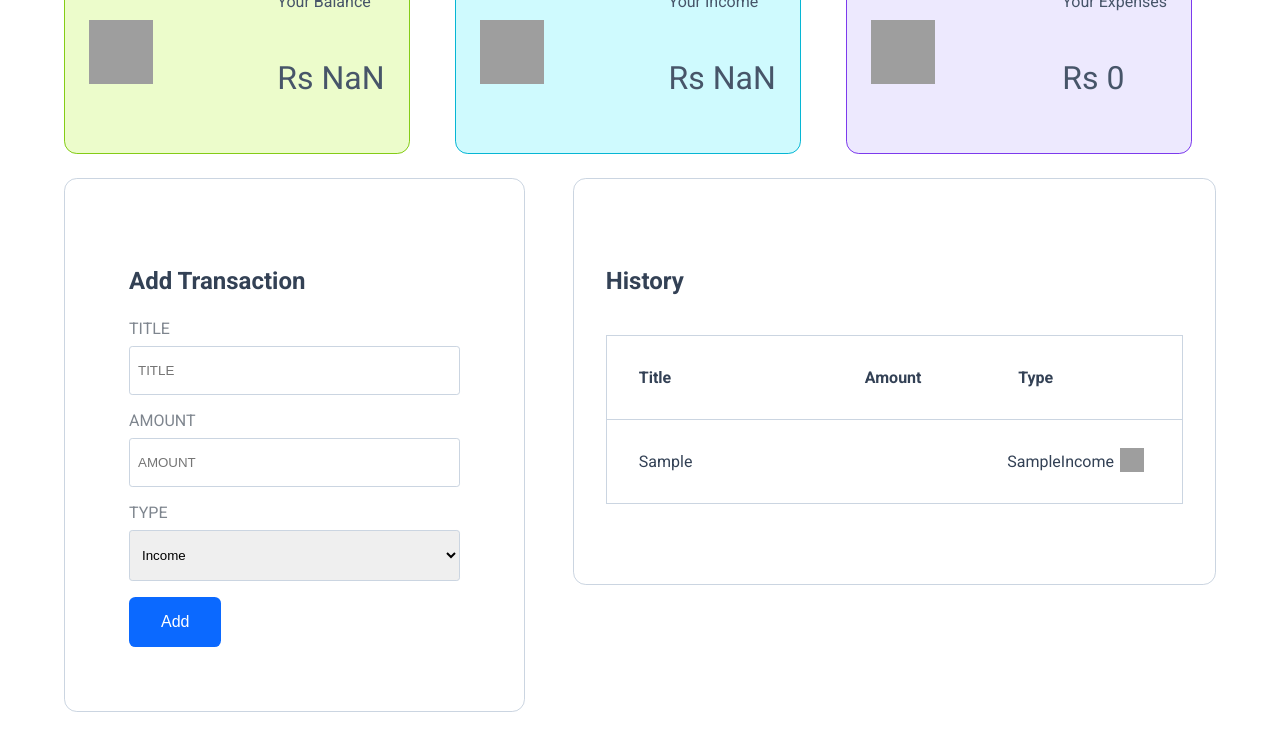
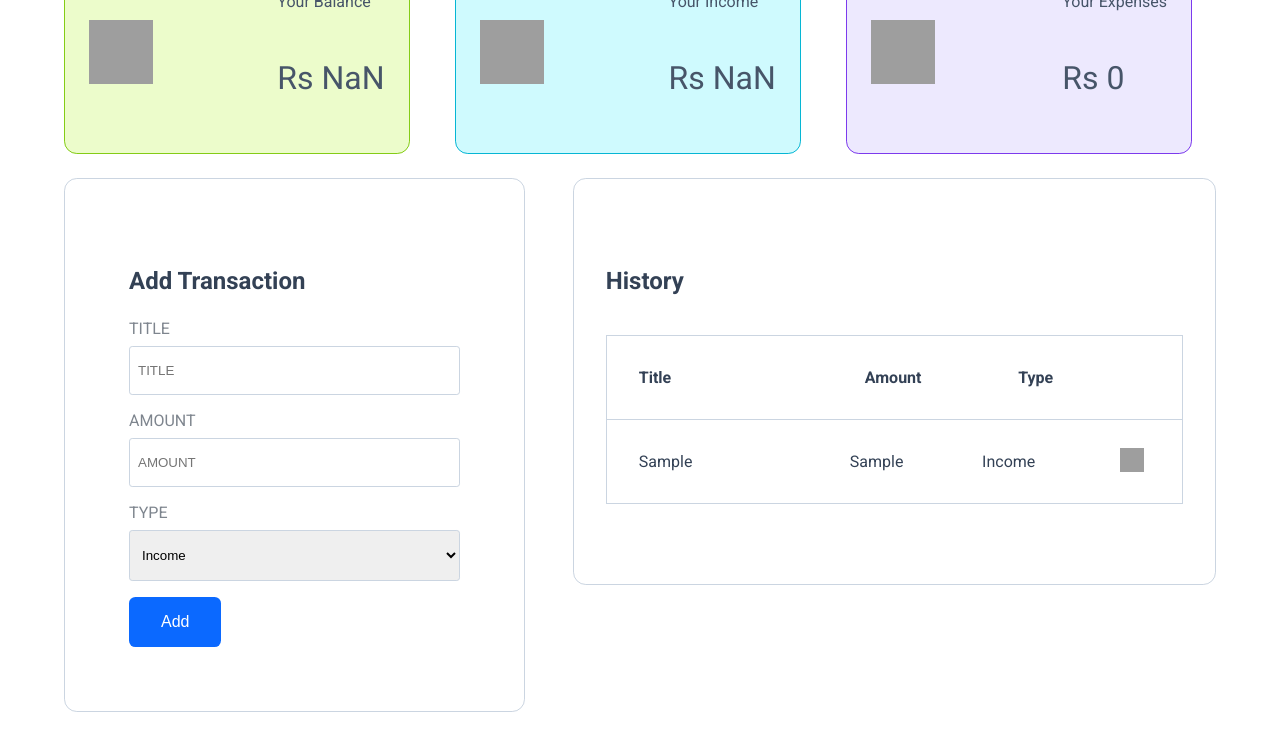
Before and after one commit to CLL-NxtWave-Submissions/money-manager-app, a React (Create React App) app: page / in a window 1280 px wide. Both pictures are taken after typing "Sample", "Sample" into the empty fields and a click on the button "Add". Shown: the part 418-1168 px from the top of the page. Built offline with nearby package versions, Linux system fonts and the light colour scheme; grey boxes are pictures that could not be loaded; a web font is replaced by a local one.

Commit message:
Adjusted styling for JSX elements in TransactionItem component to render intended UI with appropriate spacing

```diff
--- a/src/components/TransactionItem/index.css
+++ b/src/components/TransactionItem/index.css
@@ -10,6 +10,10 @@
 }
 
 .transaction-title {
+  flex-grow: 2;
+}
+
+.transaction-detail {
   flex-grow: 1;
 }
 
```
